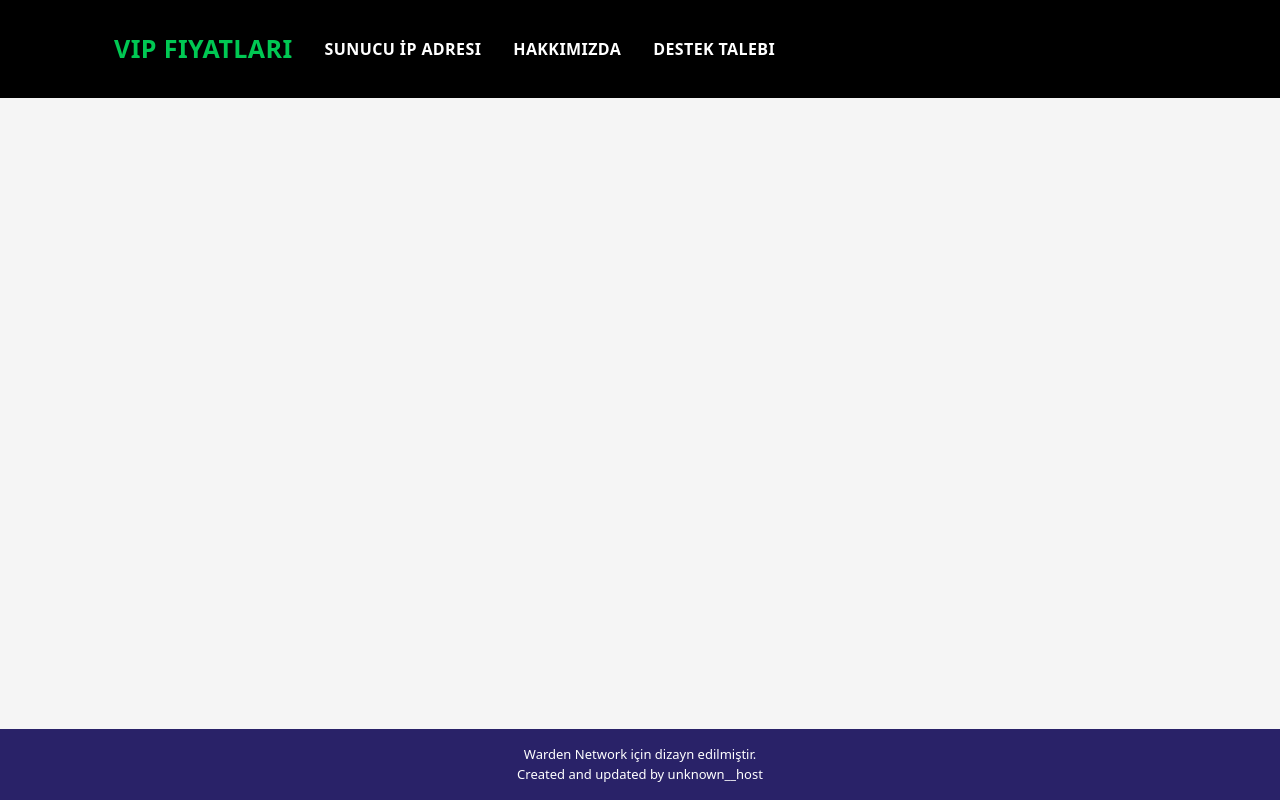
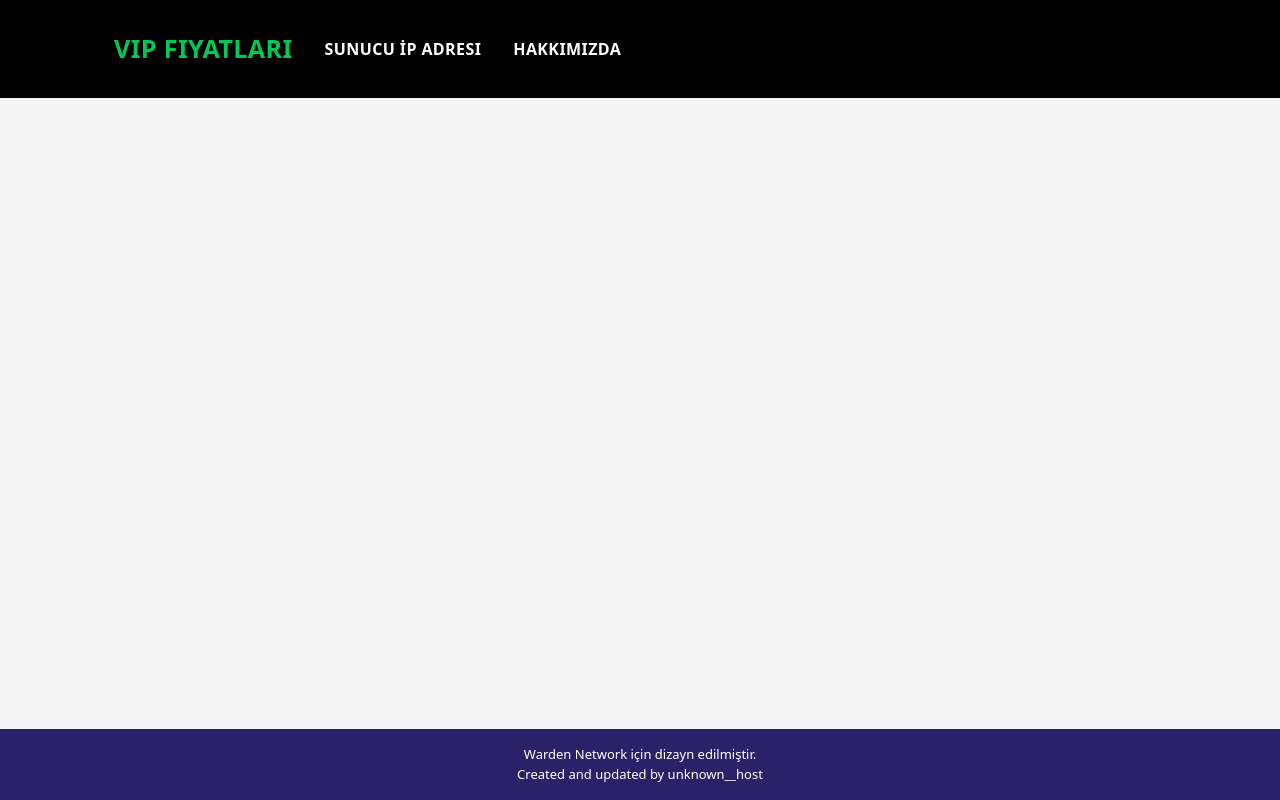
Before and after one commit to WardenNw/server, a plain HTML site: page fiyatlar.html in a window 1280 px wide. Drawn offline with Linux system fonts and the light colour scheme.

Commit message:
wardennw

```diff
--- a/fiyatlar.html
+++ b/fiyatlar.html
@@ -193,11 +193,6 @@
             <li><a class="nav-link scrollto renkdegis" style="font-size: 25px;" href="fiyatlar.html">Vip Fiyatları</a></li>
             <li><a class="nav-link scrollto"  href="index.html">Sunucu İp adresi</a></li>
             <li><a class="nav-link scrollto" href="info.html">Hakkımızda</a></li>
-            <li><a class="nav-link scrollto" href="mailto:memkogonulluokuyucubasvuru@gmail.com?
-              &subject=Gönüllü Okuyucu İstek &body=Lütfen belirtilenleri doldurunuz:
-              İsim :
-              Soyisim :
-              Yaşadığınız yer : ">Destek Talebi</a></li>
           </ul>
           <i class="bi-list mobile-nav-toggle"></i>
         </nav><!-- .navbar -->
```
Also changed, not shown: index.html (+0 -5 lines), info.html (+0 -5 lines).
